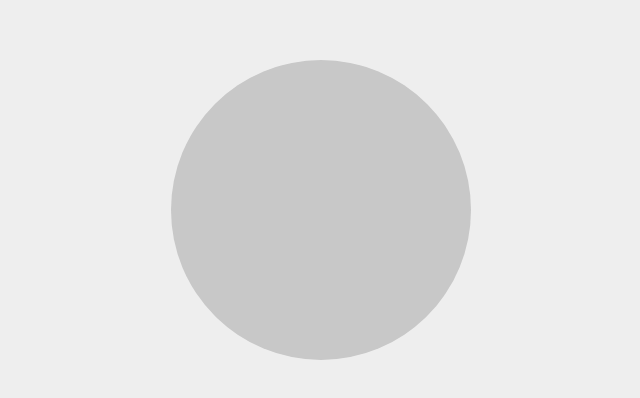
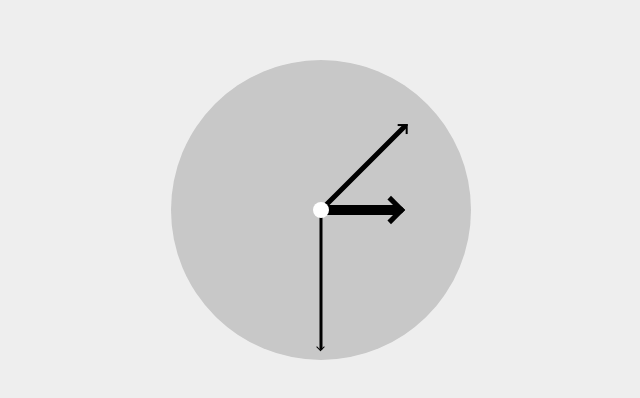
Before and after one commit to peanudge/analog-timer, a React (Create React App) app: page / in a window 1280 px wide. Shown: the part 190-588 px from the top of the page, without its empty margins (319-959 px from the left). Built offline with nearby package versions, Linux system fonts and the light colour scheme; the HTML template or start-up script is replaced by a standard one.

Commit message:
Shape Timer Hand

```diff
--- a/src/components/AnalogTimer.tsx
+++ b/src/components/AnalogTimer.tsx
@@ -1,5 +1,6 @@
 import { useEffect, useState } from "react";
 import styled from "styled-components";
+import AnalogTimerHand from "./AnalogTimerHand";
 import Tooltip from "./Tooltip";
 
 const AnalogTimer = () => {
@@ -17,16 +18,17 @@ const AnalogTimer = () => {
   }, []);
 
   const toggleTooltip = (flag: boolean) => setShowTooltip(flag);
+
   return (
     <TimerContainer
       onMouseEnter={() => toggleTooltip(true)}
       onMouseLeave={() => toggleTooltip(false)}
     >
       {showTooltip ? <Tooltip>{milliseconds}</Tooltip> : null}
-      {/* <div className="Origin"></div>
-      <div className="Hand HourHand"></div>
-      <div className="Hand MinHand"></div>
-      <div className="Hand SecHand"></div> */}
+      <AnalogTimerHand degree={90} thick={10} length={80} />
+      <AnalogTimerHand degree={45} thick={5} length={120} />
+      <AnalogTimerHand degree={180} thick={3} length={140} />
+      <Origin />
     </TimerContainer>
   );
 };
@@ -38,4 +40,15 @@ const TimerContainer = styled.div`
   border-radius: 50%;
 `;
 
+const Origin = styled.div`
+  position: absolute;
+  width: 1rem;
+  height: 1rem;
+  border-radius: 50%;
+  background-color: white;
+  top: 50%;
+  left: 50%;
+  transform: translate(-50%, -50%);
+`;
+
 export default AnalogTimer;
--- /dev/null
+++ b/src/components/AnalogTimerHand.tsx
@@ -0,0 +1,46 @@
+import styled from "styled-components";
+
+type Props = {
+  degree: number;
+  length?: number;
+  thick?: number;
+};
+
+const AnalogTimerHand: React.FC<Props> = ({
+  degree = 0,
+  length = 120,
+  thick = 4,
+}) => {
+  const degreeFromYAxis = degree - 90;
+  return (
+    <Hand degree={degreeFromYAxis} width={length} thick={thick}>
+      <HandHead thick={thick} />
+    </Hand>
+  );
+};
+
+type HandProps = { degree: number; width: number; thick: number };
+const Hand = styled.div<HandProps>`
+  position: absolute;
+  width: ${(props) => props.width}px;
+  height: ${(props) => props.thick}px;
+  background-color: black;
+  top: 50%;
+  left: 50%;
+  transform-origin: 0px 50%;
+  border-radius: 4px;
+  transform: translate(0, -50%) rotate(${(props) => props.degree}deg);
+  display: flex;
+  justify-content: end;
+`;
+const HandHead = styled.div<{ thick: number }>`
+  box-sizing: border-box;
+  position: absolute;
+  width: ${(props) => props.thick * 2}px;
+  height: ${(props) => props.thick * 2}px;
+  top: -${(props) => props.thick - props.thick / 2}px;
+  border-top: ${(props) => props.thick / 2}px solid black;
+  border-right: ${(props) => props.thick / 2}px solid black;
+  transform: rotate(45deg);
+`;
+export default AnalogTimerHand;
--- a/src/components/Tooltip.tsx
+++ b/src/components/Tooltip.tsx
@@ -29,13 +29,11 @@ const Tooltip: React.FC<React.PropsWithChildren> = ({ children }) => {
 export default Tooltip;
 
 const TooltipContainer = styled.div.attrs<{ left: number; top: number }>(
-  (props) => {
-    return {
-      style: {
-        transform: `translate(${props.left}px,${props.top}px)`,
-      },
-    };
-  }
+  (props) => ({
+    style: {
+      transform: `translate(${props.left}px,${props.top}px)`,
+    },
+  })
 )<{ left: number; top: number }>`
   position: fixed;
   left: 0;
--- /dev/null
+++ b/src/util/converters.ts
@@ -0,0 +1,5 @@
+export const convertHourToDeg = () => {};
+
+export const convertMinToDeg = () => {};
+
+export const convertSecToDeg = () => {};
```
